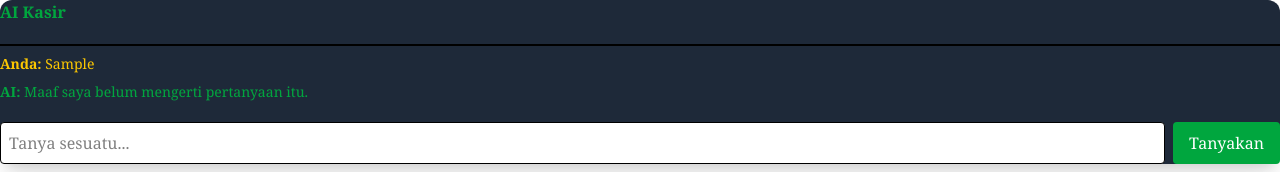
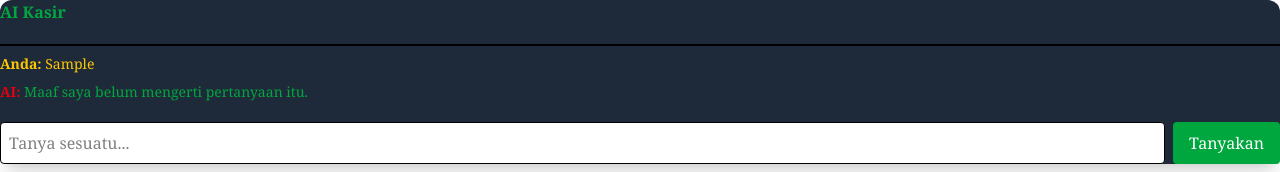
Before and after one commit to bileam/POS_Caffe, a React (Vite) app: page /ai in a window 1280 px wide. Both pictures are taken after typing "Sample" into the empty fields and a click on the button "Tanyakan". Shown: the top 172 px of the page. Built offline with nearby package versions, Linux system fonts and the light colour scheme.

Commit message:
update color

```diff
--- a/src/components/AIChat.jsx
+++ b/src/components/AIChat.jsx
@@ -55,7 +55,7 @@ const AIChat = ({ className = "" }) => {
             <span
               className={
                 msg.role === "ai"
-                  ? "text-green-600 font-semibold"
+                  ? "text-red-600 font-semibold"
                   : "text-yellow-400 font-bold"
               }
             >
```
